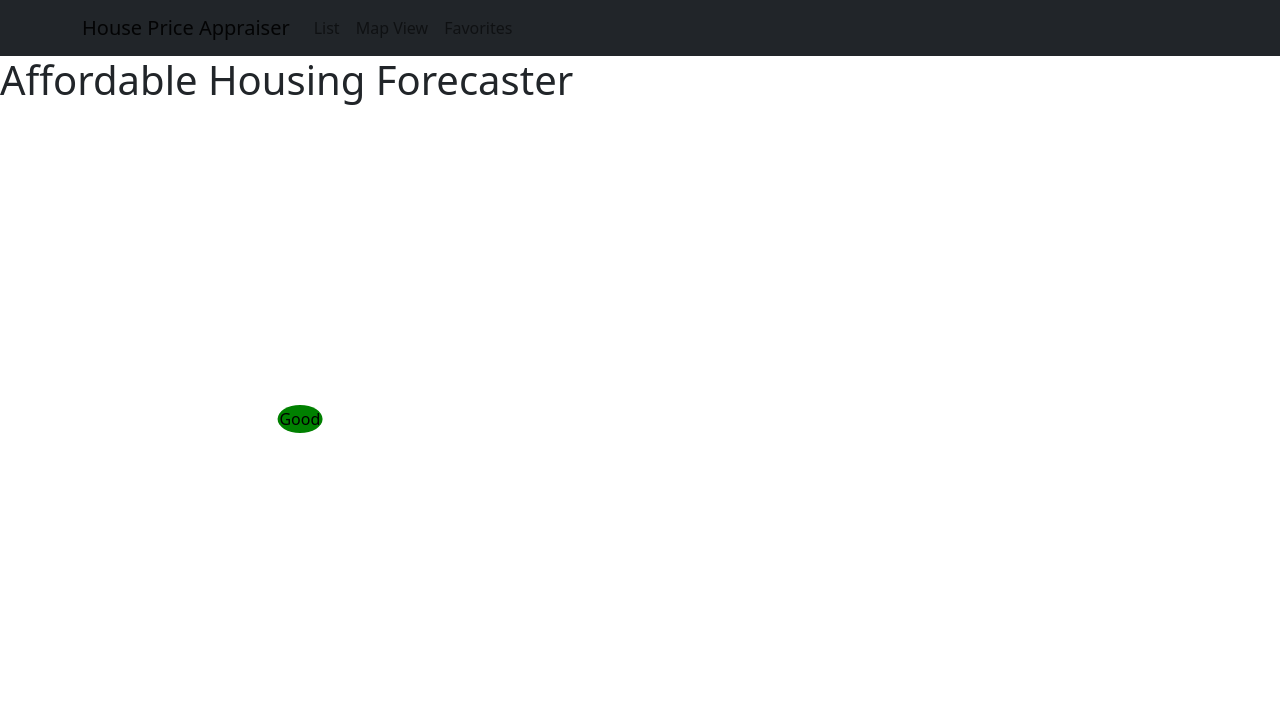
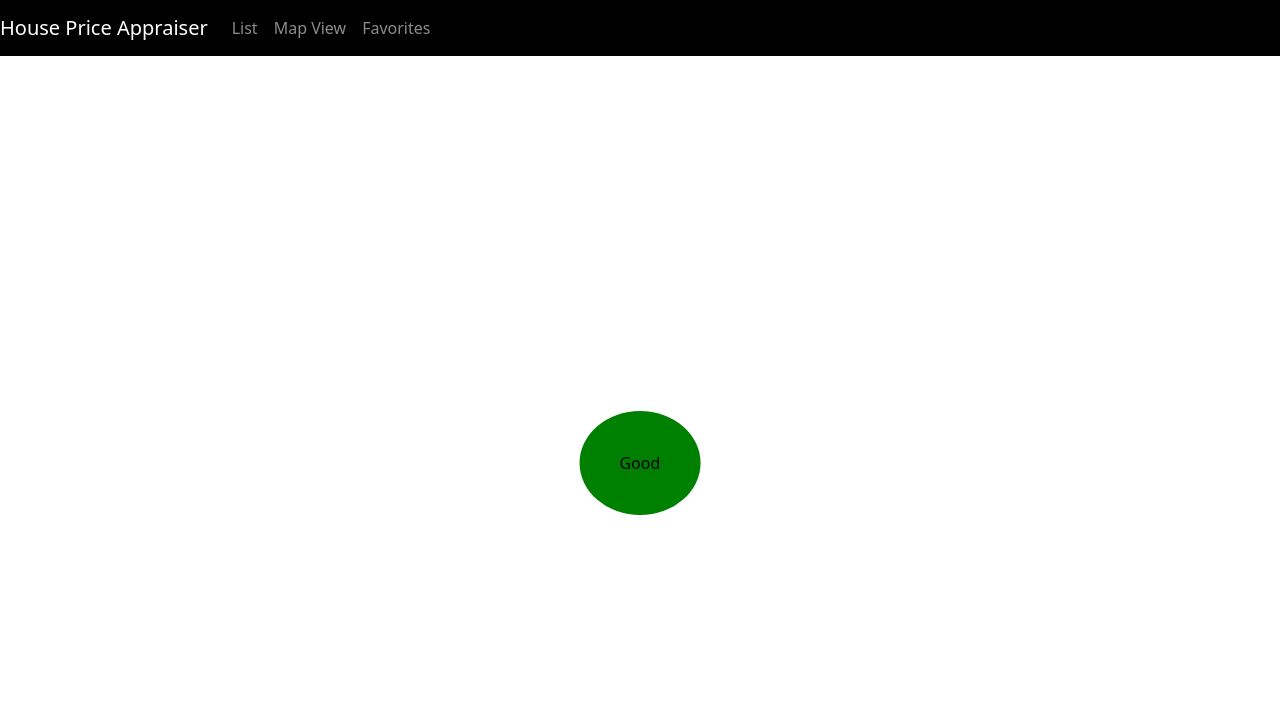
Before and after one commit to ANaq21/AffordableHousingForecaster, a React app: page / in a window 1280 px wide. Built offline with nearby package versions, Linux system fonts and the light colour scheme; some packages are replaced by stand-ins of ours; no server answers; the database is empty.

Commit message:
Frontend adjustments 7:30 am

```diff
--- a/src/components/Navbar/Navbar.js
+++ b/src/components/Navbar/Navbar.js
@@ -7,18 +7,16 @@ import NavDropdown from 'react-bootstrap/NavDropdown';
 
 function NavigationBar() {
   return (
-    <Navbar bg="dark" expand="lg">
-      <Container>
+    <Navbar sticky = "top" bg="black" variant="dark">
         <Navbar.Brand href="#text">House Price Appraiser</Navbar.Brand>
         <Navbar.Toggle aria-controls="basic-navbar-nav" />
         <Navbar.Collapse id="basic-navbar-nav">
-          <Nav className="me-auto">
+          <Nav>
             <Nav.Link href="#list">List</Nav.Link>
             <Nav.Link href="#home">Map View</Nav.Link>
             <Nav.Link href="#fav">Favorites</Nav.Link>
           </Nav>
         </Navbar.Collapse>
-      </Container>
     </Navbar>
   );
 }
--- a/src/index.html
+++ b/src/index.html
@@ -5,7 +5,6 @@
 </head>
 <body>
  <div id ="bar"></div>
- <div id="text"></div>
  <div id="home"></div>
 </body>
 </html>
--- a/src/index.js
+++ b/src/index.js
@@ -6,11 +6,6 @@ import firebase from 'firebase/compat/app';
 import 'firebase/compat/firestore';
 import NavigationBar from './components/Navbar/Navbar.js';
 
-
-const divStyle = {
-  display: 'flex',
-  alignItems: 'center'
-};
 
 
 var firebaseConfig = {
@@ -28,7 +23,7 @@ const AnyReactComponent = ({ text, color }) => (
   <div style={{
     color: 'black',
     background: color,
-    padding: '2px 2px',
+    padding: '40px 40px',
     display: 'inline-flex',
     textAlign: 'center',
     alignItems: 'center',
@@ -65,11 +60,20 @@ class SimpleMap extends React.Component {
   }
 }
 
-createRoot(document.getElementById('home')).render(<div style={{width: '600px', height: '600px'}}>
+createRoot(document.getElementById('home')).render(<div style={{
+  display: 'flex',
+  textAlign: 'center',
+  alignItems: 'center',
+  justifyContent: 'center',
+  borderRadius: '100%',
+  height: '100vh'}}>
 <SimpleMap/>
 </div>);
 
-createRoot(document.getElementById('bar')).render(<NavigationBar/>);
+createRoot(document.getElementById('bar')).render(<div style={{
+  textAlign: 'center',
+  alignItems: 'center',
+  justifyContent: 'center',}}><NavigationBar/></div>);
 
 
 const read = async() => {
@@ -85,8 +89,14 @@ read();
 
 
 
-const Text = () =>
+/*const Text = () =>
 {
     return <h1>Affordable Housing Forecaster</h1>;
 }
-createRoot(document.getElementById('text')).render(<Text />);
+createRoot(document.getElementById('text')).render(<div style={{
+  display: 'flex',
+  textAlign: 'center',
+  alignItems: 'center',
+  justifyContent: 'center',
+  borderRadius: '100%',
+}}><Text /></div>);*/
```
